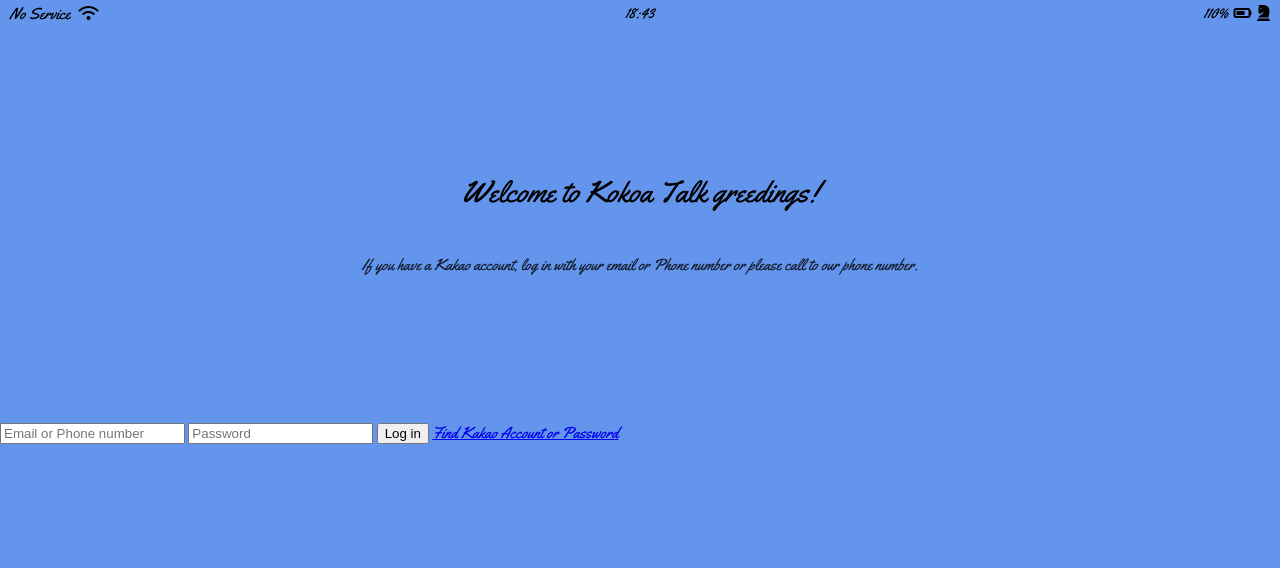
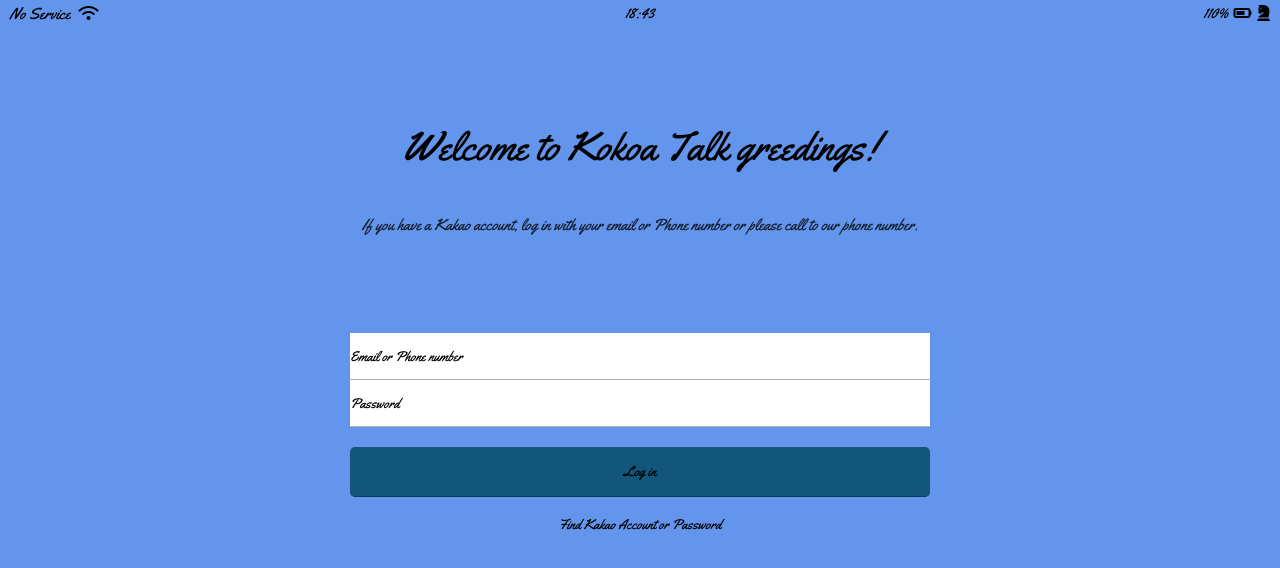
Before and after one commit to PIoneet/kokoa-clone-2021, a plain HTML site: page index.html in a window 1280 px wide. Drawn offline with Linux system fonts and the light colour scheme.

Commit message:
kakao first page complete

```diff
--- a/css/status-bar.css
+++ b/css/status-bar.css
@@ -20,3 +20,6 @@
 .status-bar__column .fa-battery-three-quarters {
   margin: 0px 5px;
 }
+input:focus {
+  outline: none;
+}
--- a/css/style.css
+++ b/css/style.css
@@ -1,12 +1,13 @@
 @import url("https://fonts.googleapis.com/css2?family=Yellowtail&display=swap");
 @import "reset.css";
 @import "status-bar.css";
+@import "variable.css";
 body {
   background-color: cornflowerblue;
   font-family: "Yellowtail", cursive;
 }
 .welcome-header {
-  margin: 150px 0px;
+  margin: 100px 0px;
   text-align: center;
   display: flex;
   flex-direction: column;
@@ -14,10 +15,44 @@
 }
 .welcome-header__title {
   margin-bottom: 50px;
-  font-size: 30px;
+  font-size: 40px;
   font-weight: 500;
 }
 .welcome-header__text {
   width: 50%;
   opacity: 0.8;
 }
+#please-log-in {
+  display: flex;
+  flex-direction: column;
+  margin: 0px 350px;
+}
+#please-log-in input {
+  border: none;
+  padding: 15px 0px;
+  font-size: 14px;
+  border-bottom: 1px solid rgba(0, 0, 0, 0.3);
+  transition: all 2s ease-in-out;
+}
+#please-log-in input:hover {
+  border-color: yellowgreen;
+}
+
+#please-log-in input[type="button"] {
+  margin: 20px 0px;
+  font-family: "Yellowtail", cursive;
+  background-color: var(--friend);
+  cursor: pointer;
+  border-radius: 5px;
+}
+
+#please-log-in input::placeholder {
+  color: rgba(0, 0, 0);
+  font-family: "Yellowtail", cursive;
+}
+#please-log-in a {
+  text-align: center;
+  text-decoration: none;
+  color: inherit;
+  font-size: 14px;
+}
--- /dev/null
+++ b/css/variable.css
@@ -0,0 +1,3 @@
+:root {
+  --friend: #12567b;
+}
--- a/index.html
+++ b/index.html
@@ -27,13 +27,15 @@
         <p class="welcome-header__text">If you have a Kakao account, log in with your email or Phone number or please call to our phone number.</p>
 
     </header>
-    <form id="please log in">
+    <form id="please-log-in">
         <input type="text" placeholder="Email or Phone number"/>
         <input type="password" placeholder="Password"/>
-        <input type="submit" value="Log in"/>
+        <input id="hong" type="button" value="Log in"/>
         <a href="#">Find Kakao Account or Password</a>
 
     </form>
+
+
 
 
 
```
